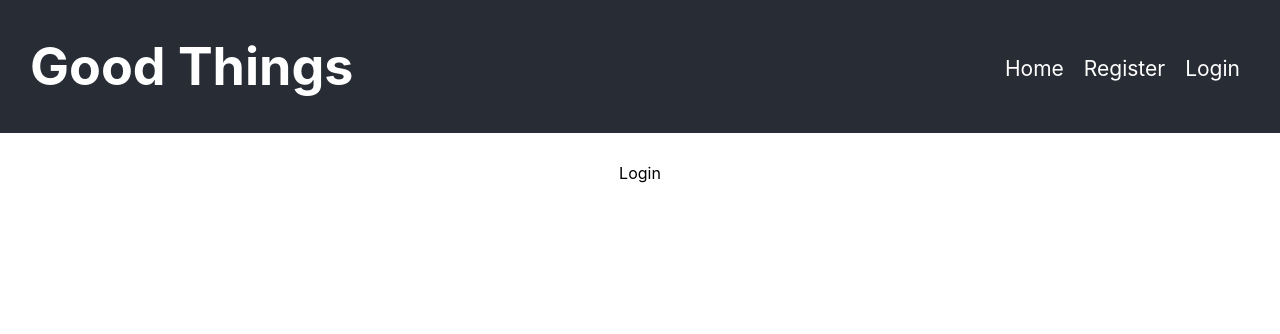
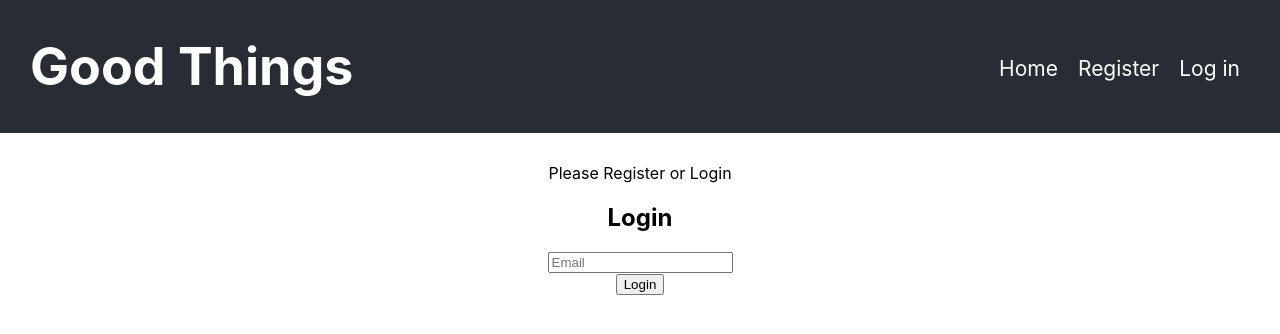
Before and after one commit to itdev161-fa2019/nicholas-claudio, a React (Create React App) app in the folder client/: page /login in a window 1280 px wide. Shown: the top 334 px of the page. Built offline with nearby package versions, Linux system fonts and the light colour scheme.

Commit message:
Updated Login.js

```diff
--- a/client/src/App.tsx
+++ b/client/src/App.tsx
@@ -23,9 +23,49 @@ class App extends React.Component {
       .catch((error) => {
         console.error(`Error fetching data: ${error}`);
       })
+
+      this.authenticateUser();
+  }
+
+  authenticateUser = () => {
+    const token = localStorage.getItem('token');
+
+    if(!token) {
+      localStorage.removeItem('user')
+      this.setState({ user: null});
+    }
+
+    if(token) {
+      const config = {
+        headers: {
+          'x-auth-token': token
+        }
+      }
+      axios.get('http://localhost:5000/api/auth', config)
+        .then((response) => {
+          localStorage.setItem('user', response.data.name)
+          this.setState({ user: response.data.name })
+        })
+        .catch((error) => {
+          localStorage.removeItem('user');
+          this.setState({ user: null });
+          console.error(`Error logging in: ${error}`);
+        })
+    }
+  }
+
+  logOut = () => {
+    localStorage.removeItem('token');
+    localStorage.removeItem('user');
+    this.setState({ user: null, token: null });
   }
 
   render() {
+    let { user, data } = this.state;
+    const authProps = {
+      authenticateUser: this.authenticateUser
+    }
+
     return (
       <Router>
         <div className="App">
@@ -39,18 +79,33 @@ class App extends React.Component {
                 <Link to="/register">Register</Link>
               </li>
               <li>
-                <Link to="/login">Login</Link>
+                {user ?
+                <Link to="" onClick={this.logOut}>Log out</Link> :
+                <Link to="/login">Log in</Link>
+                }
               </li>
             </ul>
             </header>
             <main>
-              <Route exact path="/">
-                {this.state.data}
-              </Route>
-              <Switch>
-            <Route path="/register" component={Register}/>
-            <Route path="/Login" component={Login} />
-              </Switch>
+                <Route exacr path="/">
+                  {user ?
+                    <React.Fragment>
+                      <div>Hello {user}!</div>
+                      <div>{data}</div>
+                    </React.Fragment> :
+                    <React.Fragment>
+                      Please Register or Login
+                    </React.Fragment>
+                  }
+                </Route>
+                <Switch>
+                  <Route
+                    exact path="/register"
+                    render={() => <Register {...authProps} />} />
+                  <Route
+                    exact path="/login"
+                    render={() => <Login {...authProps} />} />
+                </Switch>
             </main>
           </div>
       </Router>
--- a/client/src/components/Login/Login.js
+++ b/client/src/components/Login/Login.js
@@ -1,7 +1,77 @@
-import React from 'react';
+import React, {useState} from 'react';
+import axios from 'axios';
+import {useHistory} from 'react-router-dom';
 
-const Login = () => {
-  return <div>Login</div>;
+const Login = ({authenticateUser}) => {
+  let history = useHistory();
+  const [userData, setUserData] = useState({
+    email: '',
+    password: ''
+  });
+  const [errorData, setErrorData] = useState({errors: null});
+
+  const {email, password} = userData;
+  const {errors} = errorData;
+
+  const onChange = e => {
+    const {name, value} = e.target;
+    setUserData({
+      ...userData,
+      [name]: value
+    })
+  }
+
+  const loginUser = async () => {
+    const newUser = {
+      email: email,
+      password: password
+    }
+
+    try {
+      const config = {
+        headers: {
+          'Content-Type': 'application/json'
+        }
+      }
+
+      const body = JSON.stringify(newUser);
+      const res = await axios.post('http//localhost:5000/api/login', body, config);
+
+      // Store user data and redirect
+      localStorage.setItem('token', res.data.token);
+      history.push('/');
+    } catch (error) {
+      // Clear user data
+      localStorage.removeItem('token');
+
+      setErrorData({
+        ...errors,
+        errors: error.response.data.errors
+      })
+    }
+
+    authenticateUser();
+  }
+
+  return (
+    <div>
+      <h2>Login</h2>
+      <div>
+        <input
+          type="text"
+          placeholder="Email"
+          name="password"
+          value={password}
+          onChange={e => onChange(e)} />
+      </div>
+      <div>
+        <button onClick={() => loginUser()}>Login</button>
+      </div>
+      <div>
+        {errors && errors.map(error =>
+        <div key={error.msg}>{error.msg}</div>)}
+      </div>
+    </div>
+  )
 }
-
 export default Login;
--- a/client/src/components/Register/Register.js
+++ b/client/src/components/Register/Register.js
@@ -1,7 +1,9 @@
 import React, { useState } from 'react';
 import axios from 'axios';
+import { useHistory } from 'react-router-dom';
 
-const Register = () => {
+const Register = ({ authenticateUser }) => {
+  let history = useHistory();
   const [userData, setUserData] = useState({
     name: '',
     email: '',
@@ -9,7 +11,10 @@ const Register = () => {
     passwordConfirm: ''
   });
 
+  const [errorData, setErrorData] = useState({ errors: null });
+
   const { name, email, password, passwordConfirm } = userData;
+  const { errors } = errorData;
 
   const onChange = e => {
     const { name, value } = e.target;
@@ -19,7 +24,7 @@ const Register = () => {
     })
   }
 
-  const register = async () => {
+  const registerUser = async () => {
     if (password !== passwordConfirm) {
       console.log('Passwords do not match');
     }
@@ -39,11 +44,22 @@ const Register = () => {
 
         const body = JSON.stringify(newUser);
         const res = await axios.post('http://localhost:5000/api/users', body, config);
-        console.log(res.data);
+
+        // Store user data and redirect
+        localStorage.setItem('token', res.data.token);
+        history.push('/');
+
       } catch (error) {
-        console.error(error.response.data);
-        //return;
+        // Clear user data and set errors
+        localStorage.removeItem('token');
+
+        setErrorData({
+          ...errors,
+          errors:error.response.data.errors
+        })
       }
+
+      authenticateUser();
     }
   }
 
@@ -79,7 +95,11 @@ const Register = () => {
         onChange={e => onChange(e)} />
       </div>
       <div>
-        <button onClick={() => register()}>Register</button>
+        <button onClick={() => registerUser()}>Register</button>
+      </div>
+      <div>
+        {errors && errors.map(error =>
+        <div key={error.msg}>{error.msg}</div>)}
       </div>
     </div>
   )
```
